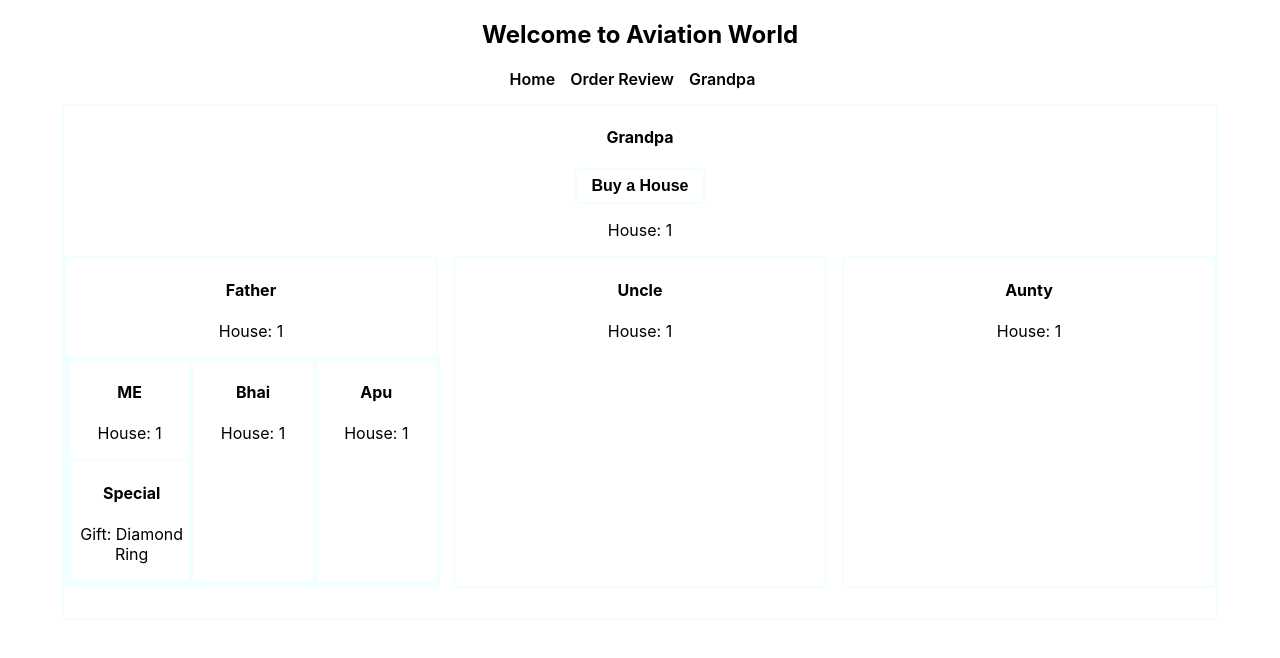
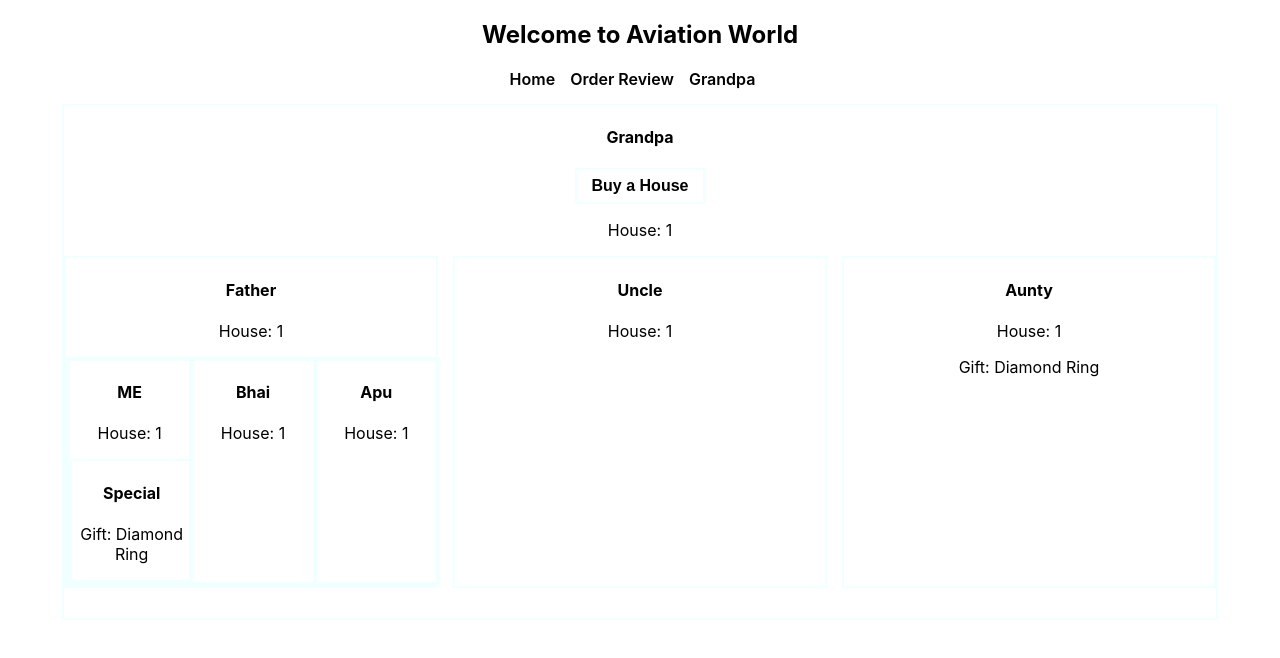
Before and after one commit to shahnmah/react-router-1, a React (Create React App) app: page /grandpa in a window 1280 px wide. Shown: the top 658 px of the page. Built offline with nearby package versions, Linux system fonts and the light colour scheme.

Commit message:
context shared

```diff
--- a/src/components/Aunty/Aunty.js
+++ b/src/components/Aunty/Aunty.js
@@ -1,10 +1,13 @@
-import React from 'react';
+import React, { useContext } from 'react';
+import { RingContext } from '../Grandpa/Grandpa';
 
 const Aunty = ({house}) => {
+    const gift = useContext(RingContext)
     return (
         <div>
             <h4>Aunty</h4>
             <p>House: {house}</p>
+            <p>Gift: {gift}</p>
         </div>
     );
 };
```
Also changed, not shown: src/components/Grandpa/Grandpa.js (line endings or trailing spaces).
